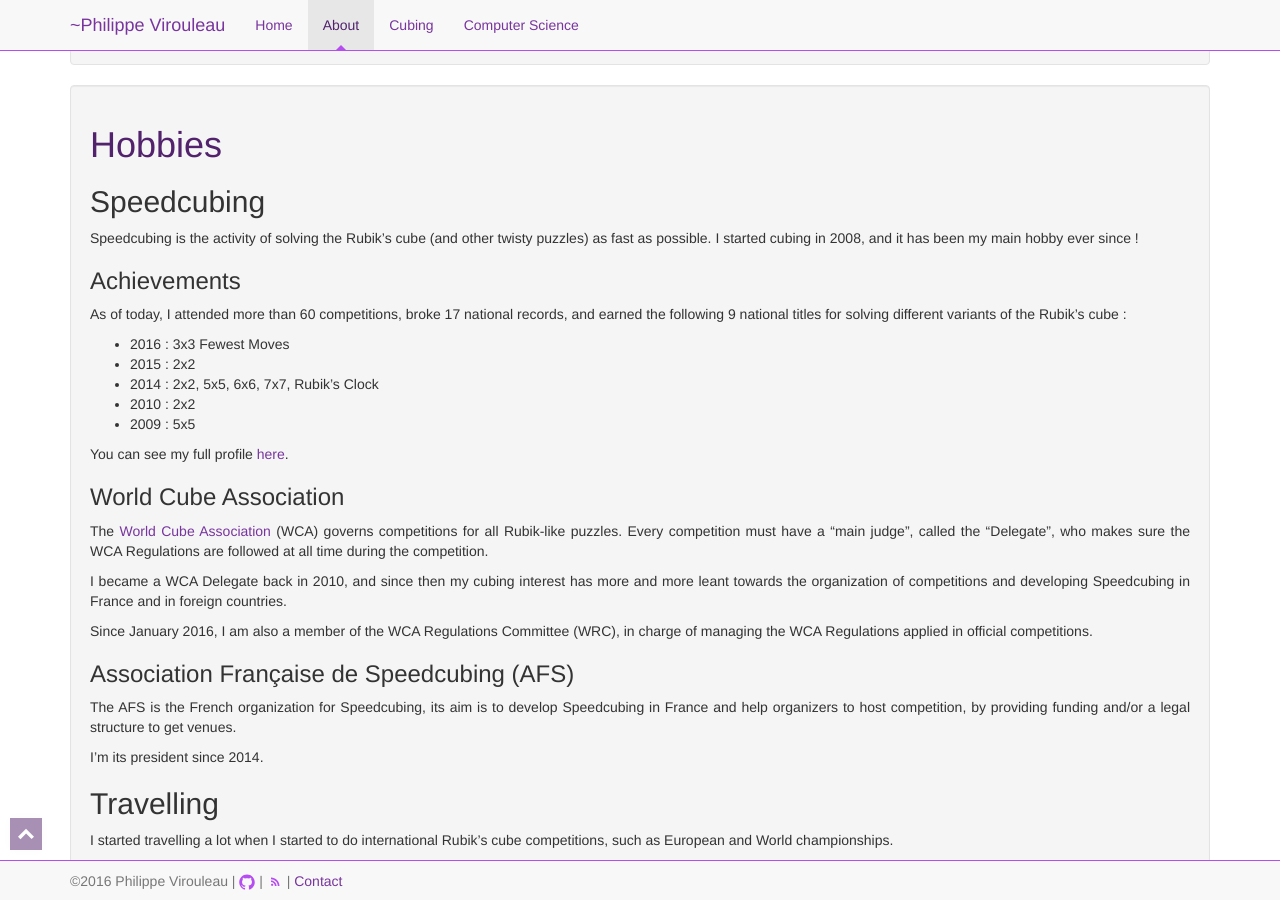
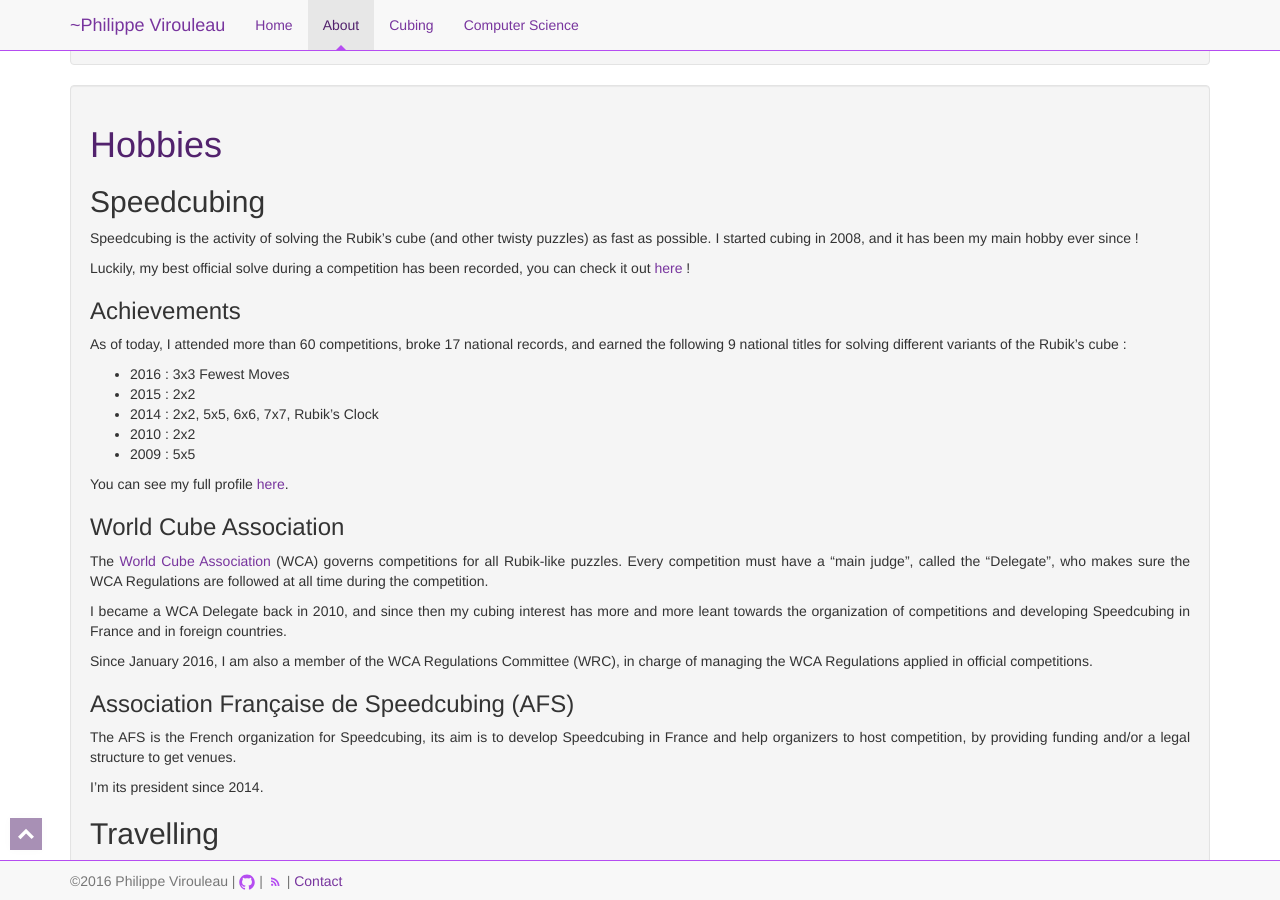
Before and after one commit to viroulep/viroulep.github.io, a Jekyll site: the page built from about.md, in a window 1280 px wide and 900 px high, scrolled down 760 px. Built offline with Jekyll 4.4.1, drawn with Linux system fonts in a browser that asks for light colours.

Commit message:
Link to PB video.

```diff
--- a/about.md
+++ b/about.md
@@ -50,7 +50,7 @@ The best way to contact me is by mail : philippe (dot) virouleau (at) imag (dot)
 
 Speedcubing is the activity of solving the Rubik's cube (and other twisty puzzles) as fast as possible. I started cubing in 2008, and it has been my main hobby ever since !
 
-<!--Curious about what it looks like ? Checkout my youtube channel where I left some demo videos ;) !-->
+Luckily, my best official solve during a competition has been recorded, you can check it out [here](https://www.youtube.com/watch?v=KHaellMev1M){:target="_blank"} !
 
 ### Achievements
 
```
